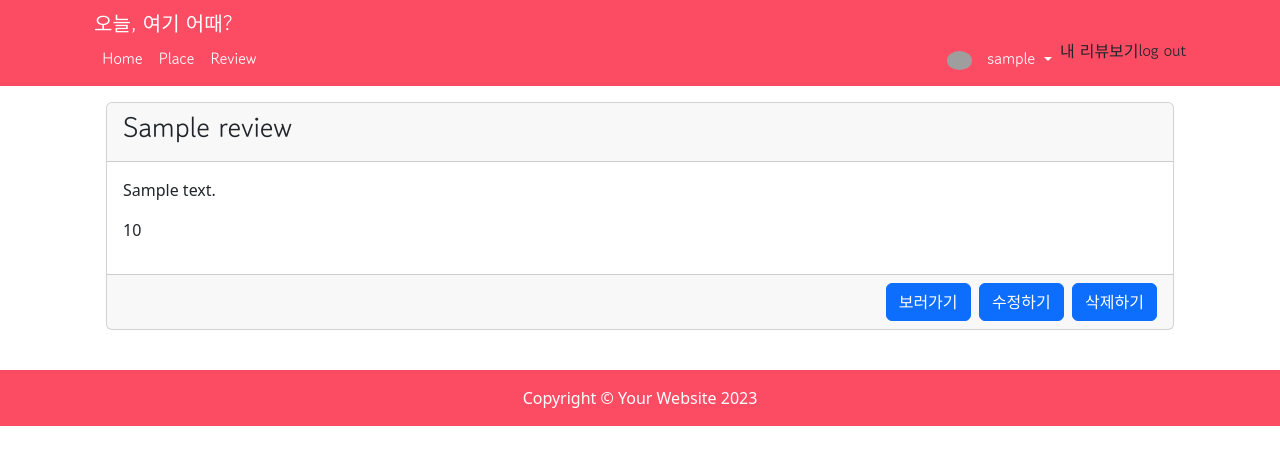
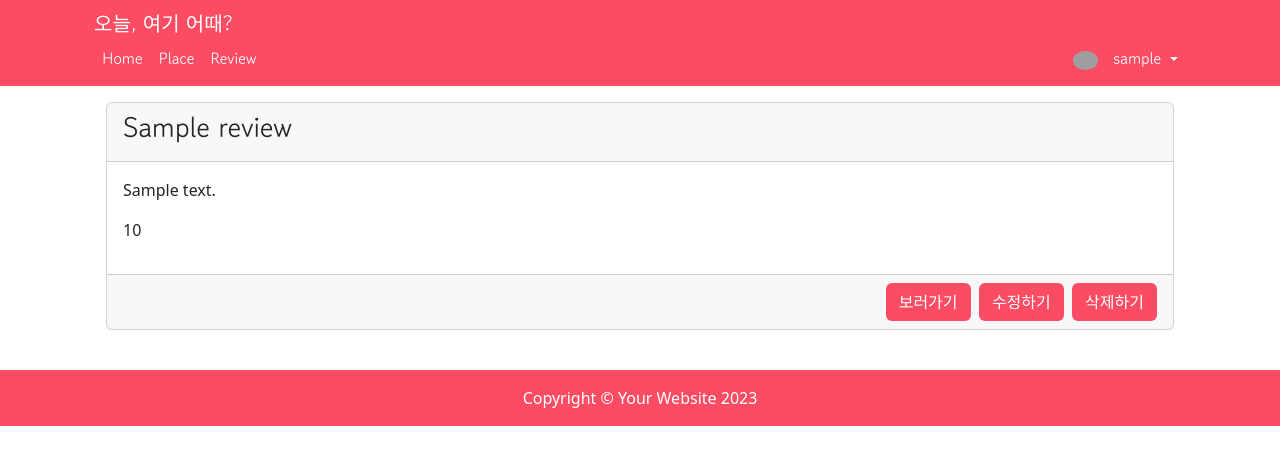
Before and after one commit to planebusuber/1st_Web_Project_Date, a Django app: page /myreview/ in a window 1280 px wide. Shown: the top 465 px of the page. Run offline with Django 4.2, Linux system fonts and the light colour scheme; a user stored in the database is signed in; tables that the repository leaves empty hold one stand-in row (values such as "Sample post"); some libraries are stand-ins or nearby versions; grey boxes are pictures that could not be loaded.

Commit message:
충돌난 부분 수

```diff
--- a/Django/Now_Date/settings.py
+++ b/Django/Now_Date/settings.py
@@ -85,7 +85,7 @@ DATABASES = {
         'USER': 'root',
         'PASSWORD': '0000',
         'HOST': '127.0.0.1',
-        'PORT': '3306',
+        'PORT': '3307',
     }
 }
 
--- a/Django/date/templates/date/my_review.html
+++ b/Django/date/templates/date/my_review.html
@@ -14,9 +14,9 @@
         </div>
         <div class="card-footer">
             <div class=" float-end">
-                <a type="button" class="btn btn-primary " href="#">보러가기</a>&nbsp;
-                <a type="button" class="btn btn-primary " href="#">수정하기</a>&nbsp;
-                <a type="button" class="btn btn-primary" href="#">삭제하기</a>
+                <a type="button" class="btn text-white" style="background-color: #FC4C64;" href="#">보러가기</a>&nbsp;
+                <a type="button" class="btn text-white" style="background-color: #FC4C64;" href="#">수정하기</a>&nbsp;
+                <a type="button" class="btn text-white" style="background-color: #FC4C64;" href="#">삭제하기</a>
             </div>
 
         </div>
--- a/Django/date/templates/date/navbar.html
+++ b/Django/date/templates/date/navbar.html
@@ -32,13 +32,9 @@
                           {{ user.username }}
                       </a>
                       <ul class="dropdown-menu">
-                        <li><a class="dropdown-item" href="{% url 'users:logout' %}"> 로그아웃</a></li>
-                        <li><a class="dropdown-item" href="#"> 내 작성 글</a></li>
+                        <li><a class="dropdown-item" href="/myreview/"> 내 리뷰 보기</a></li>
+                        <li><a class="dropdown-item" href="{% url 'users:logout' %}"> log out</a></li>
                       </ul>
-                        <li><a class="dropdown-item" href="/myreview/"> 내 리뷰보기</a>
-                        <li><a class="dropdown-item" href="{% url 'users:logout' %}"> log out</a>
-                      </ul>
-
                   </li>
              {% else %}
                   <li class="nav-item">
```
Also changed, not shown: Django/date/templates/date/cos.html (+1 -6 lines), Django/date/templates/date/main_area.html (+13 -50 lines).
